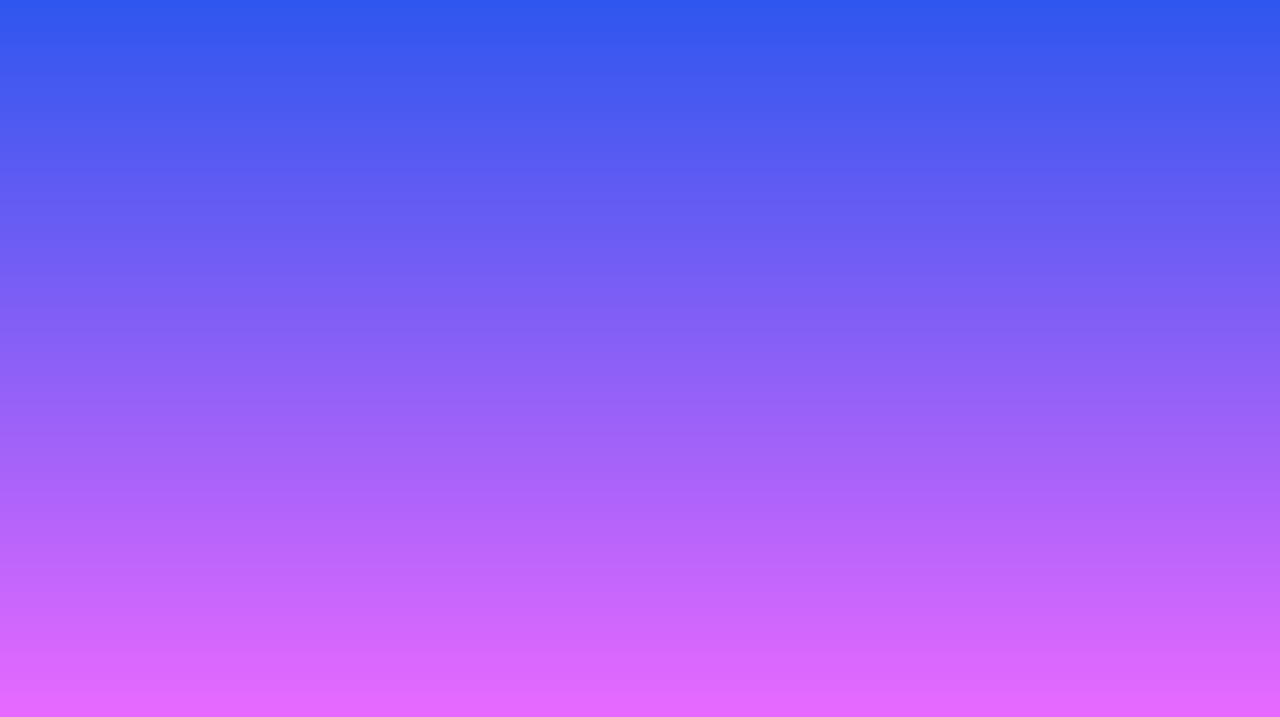
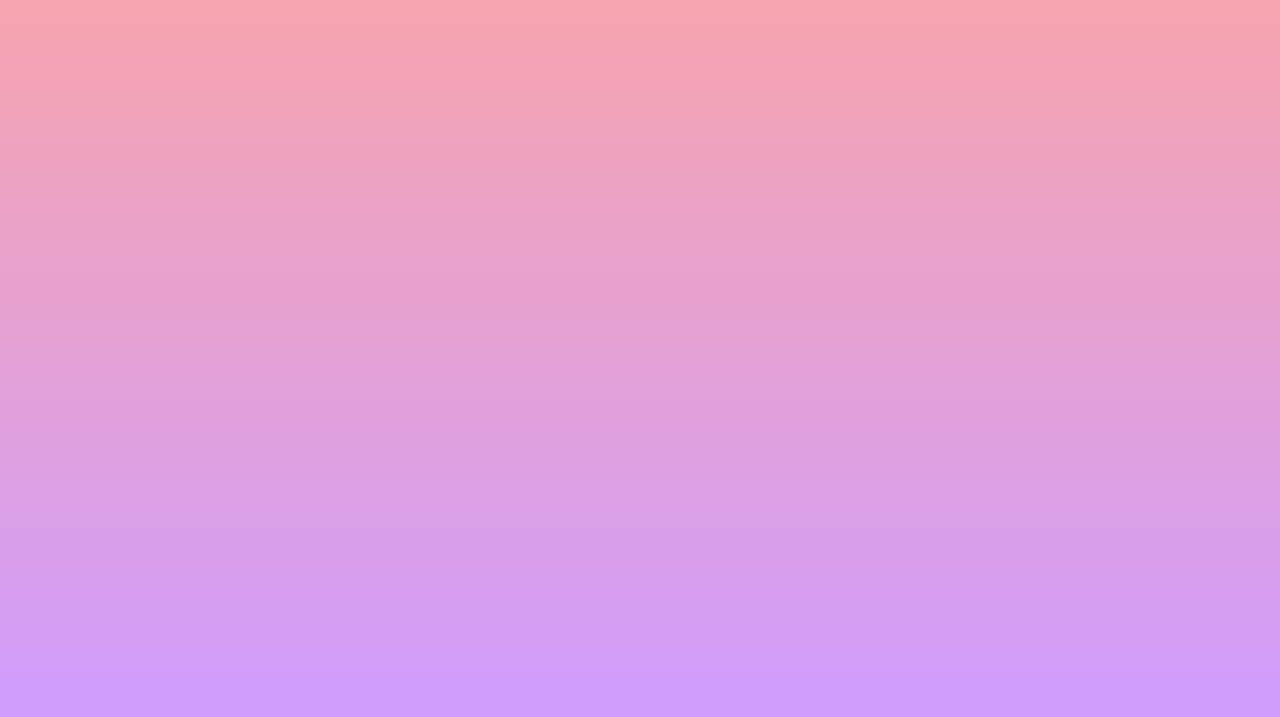
Before and after one commit to pw9513/MyWebsite, a plain HTML site: page index.html in a window 1280 px wide. Shown: the part 99-816 px from the top of the page. Drawn offline with Linux system fonts and the light colour scheme.

Commit message:
Update index.html

```diff
--- a/index.html
+++ b/index.html
@@ -4,7 +4,7 @@ Poppy Wardle
   <style>
      body{
          text-align: center;
-         background-image: linear-gradient(rgb(21, 84, 236), rgb(232, 105, 255));
+         background-image: linear-gradient(rgb(252, 165, 163), rgb(208, 157, 254));
          min-width: 100%;
          min-height: 100%;
       }
```
